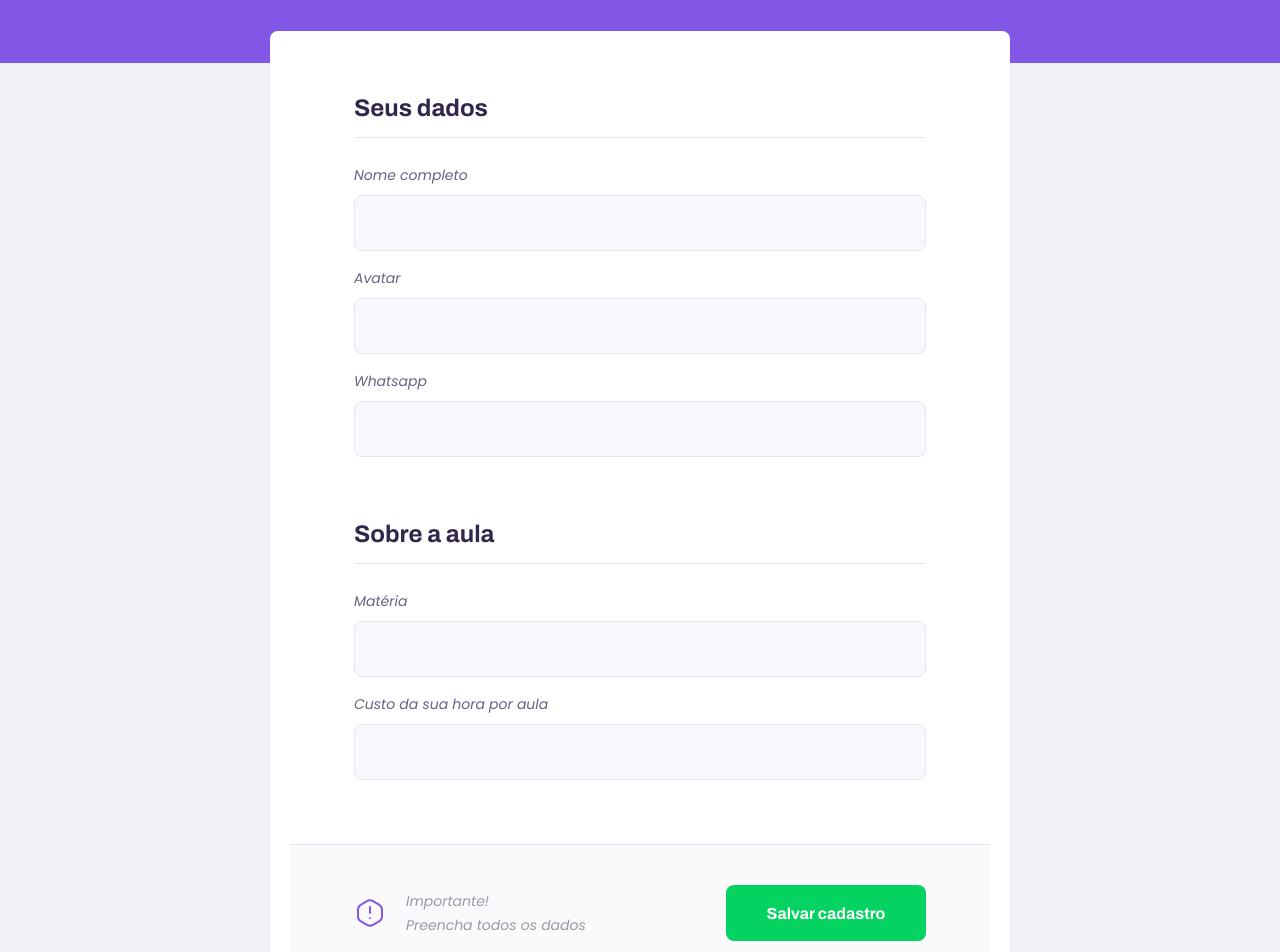
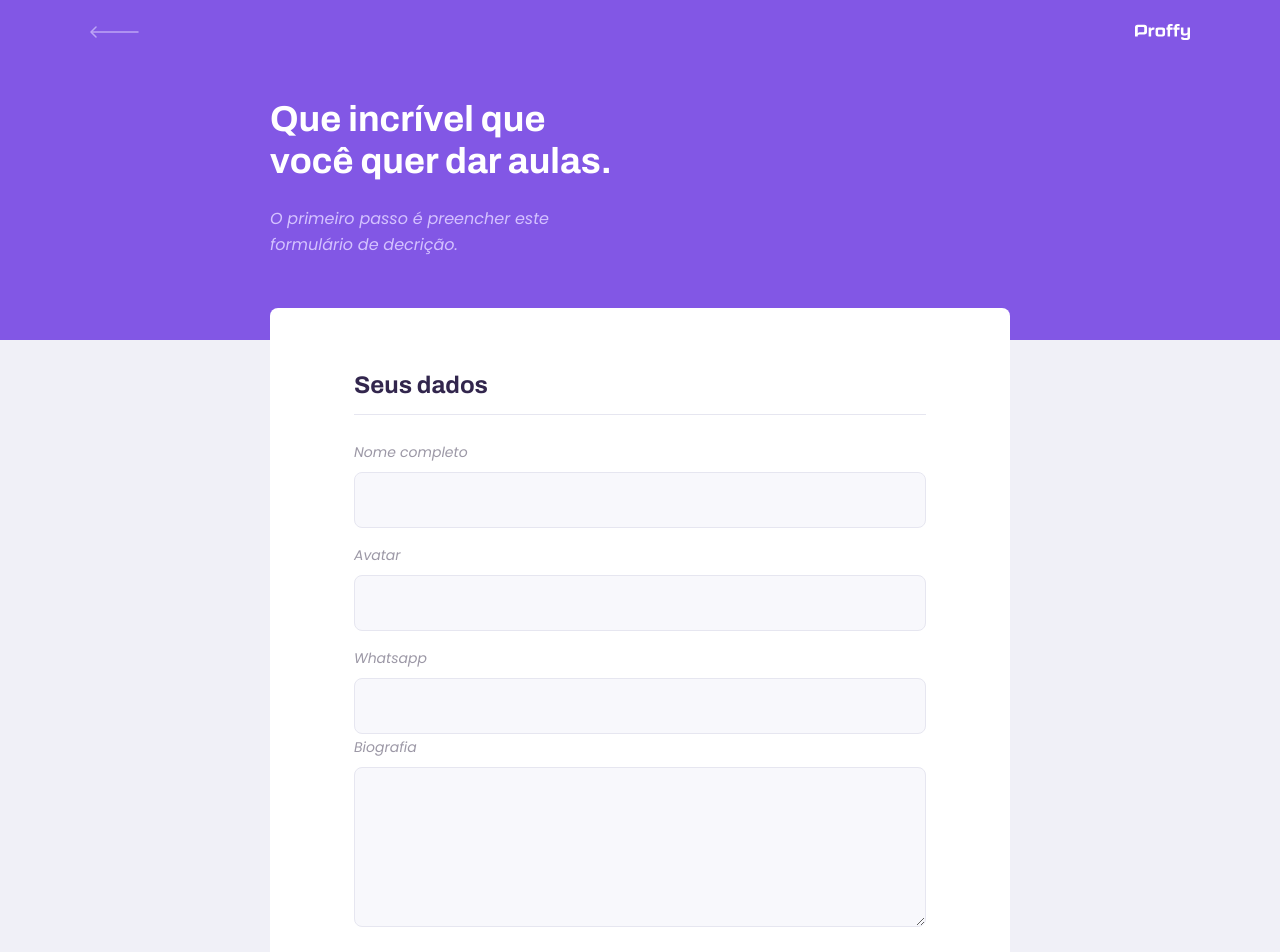
Before and after one commit to Alessandra-Nastassja/NLW-ROCKETSEAT-II, a React (Create React App) app in the folder web/: page /give-classes in a window 1280 px wide. Shown: the top 952 px of the page. Built offline with nearby package versions, Linux system fonts and the light colour scheme; the HTML template or start-up script is replaced by a standard one.

Commit message:
Creating textare component

```diff
--- /dev/null
+++ b/web/src/components/Textarea/index.tsx
@@ -0,0 +1,19 @@
+import React, { TextareaHTMLAttributes } from "react";
+
+import './styles.css';
+
+interface TextareaProps extends TextareaHTMLAttributes<HTMLTextAreaElement>{
+  label: string;
+  name: string;
+}
+
+const Textarea: React.FC<TextareaProps> = ({label, name, ...rest}) => {
+  return (
+    <div className="textarea-block">
+      <label htmlFor={name}>{label}</label>
+      <textarea id={name} {...rest} />
+    </div>
+  );
+}
+
+export default Textarea;
--- /dev/null
+++ b/web/src/components/Textarea/styles.css
@@ -0,0 +1,32 @@
+.textarea-block{
+    position: relative;
+}
+.textarea-block + .textarea-block{
+    margin-top: 1.4rem;
+}
+.textarea-block label{
+    font-size: 1.4rem;
+}
+.textarea-block textarea{
+    width: 100%;
+    height: 16rem;
+    min-height: 8rem;
+    margin-top: 0.8rem;
+    border-radius: 0.8rem;
+    background-color: var(--color-input-background);
+    border: 1px solid var(--color-line-in-white);
+    outline: 0;
+    resize: 0;
+    padding: 1.2rem 1.6rem;
+    font: 1.6rem Archivo;
+}
+.textarea-block:focus-within::after{
+    width: calc(100% - 3.2rem);
+    height: 2px;
+    content: '';
+    background-color: var(--color-primary-light);
+    position: absolute;
+    left: 1.6rem;
+    right: 1.6rem;
+    bottom: 7px;
+}
--- a/web/src/pages/TeacherForm/index.tsx
+++ b/web/src/pages/TeacherForm/index.tsx
@@ -6,6 +6,7 @@
 import warningIcon from '../../assets/icons/warning.svg'
 
 import './styles.css';
+import Textarea from "../../components/Textarea";
 
 function TeacherForm() {
   return (
@@ -22,6 +23,8 @@
           <Input name="name" label="Nome completo"/>
           <Input name="avatar" label="Avatar"/>
           <Input name="whatsapp" label="Whatsapp"/>
+          <Textarea name="bio" label="Biografia"/>
+
         </fieldset>
 
         <fieldset>
--- a/web/src/pages/TeacherForm/styles.css
+++ b/web/src/pages/TeacherForm/styles.css
@@ -1,6 +1,6 @@
 #page-teacher-form {
     width: 100vw;
-    height: 100hv;
+    height: 100vh;
 }
 
 #page-teacher-form .page-header .header-content {
@@ -36,6 +36,10 @@
     width: 100%;
     padding-bottom: 1.6rem;
     border-bottom: 1px solid var(--color-line-in-white);
+}
+
+#page-teacher-form main label{
+    color: var(--color-text-complement);
 }
 
 #page-teacher-form main footer {
@@ -79,7 +83,7 @@
 
 @media (min-width: 700px){
     #page-teacher-form{
-        max-width: 100vw;;
+        max-width: 100vw;
     }
     #page-teacher-form .page-header .header-content {
         margin-bottom: 0;
```
